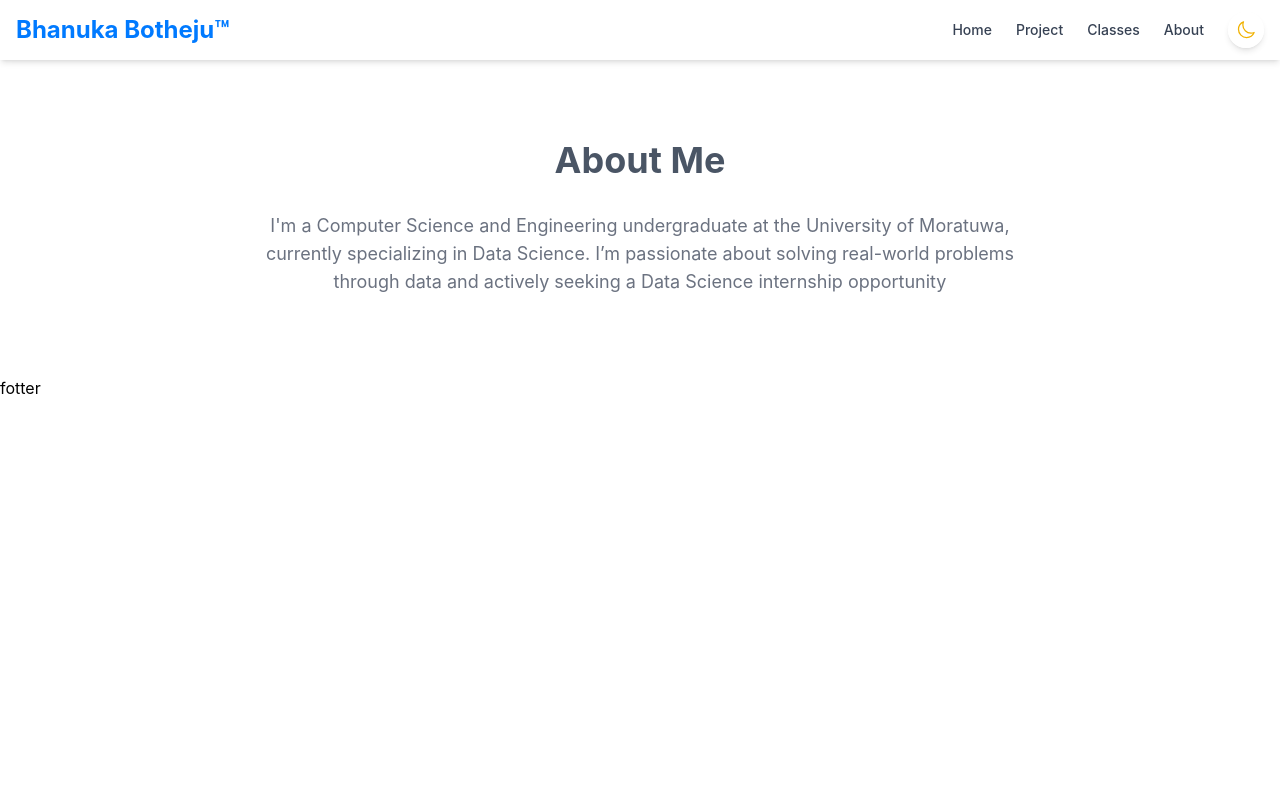
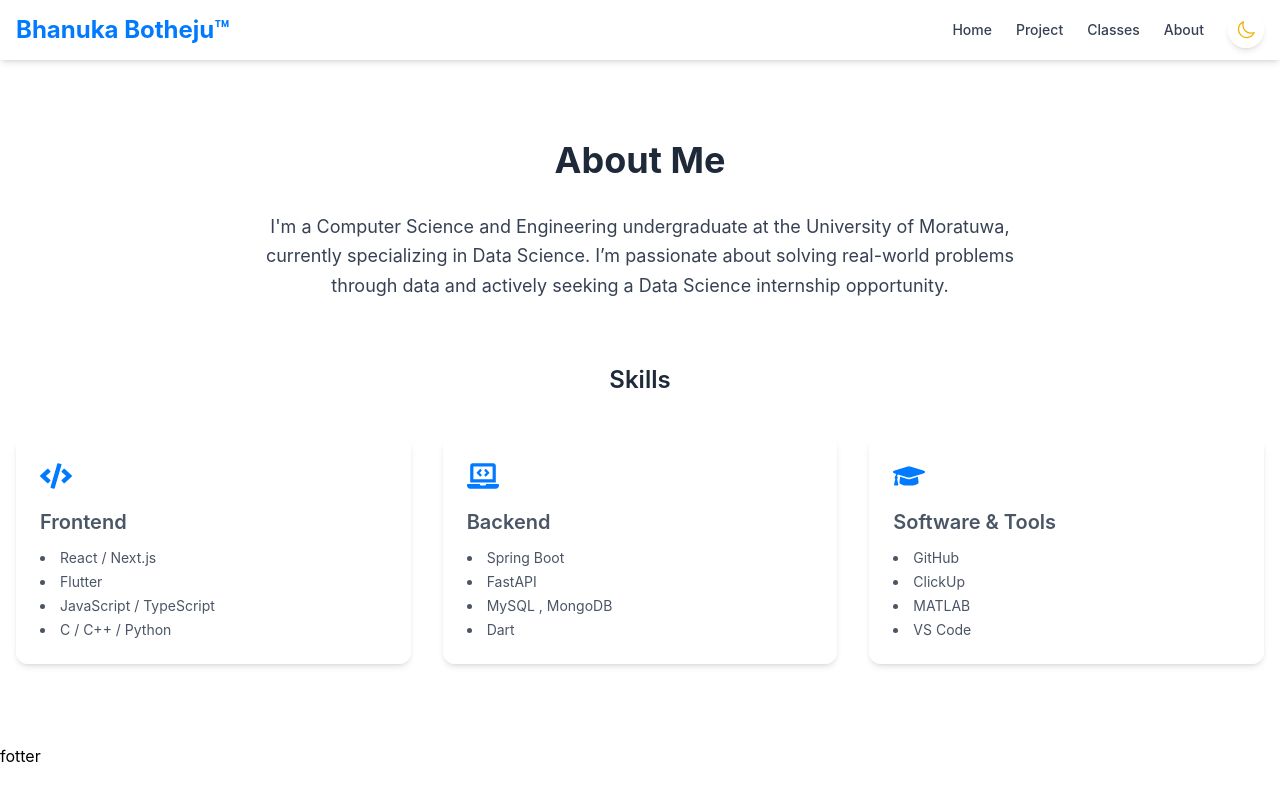
Before and after one commit to Bhanuka-botheju/portfolio_bhanuka, a Next.js app: page /about in a window 1280 px wide. Built offline with nearby package versions, Linux system fonts and the light colour scheme.

Commit message:
After finishing Skill part in About page

```diff
--- a/src/app/about/page.tsx
+++ b/src/app/about/page.tsx
@@ -1,16 +1,69 @@
-import React from 'react'
+'use client';
 
-export default function page() {
+import React from 'react';
+import { FaCapsules, FaCode, FaGraduationCap, FaLaptopCode } from 'react-icons/fa';
+
+export default function AboutPage() {
   return (
-    <div className='container max-w-7xl mx-auto py-20'>
-      <h1 className='text-4xl font-bold mb-8 text-center text-gray-600 dark:text-gray-300'>About Me</h1>
+    <div className="container max-w-7xl mx-auto py-20 text-gray-600 dark:text-gray-300 px-4">
+      {/* Heading */}
+      <h1 className="text-4xl font-bold mb-8 text-center text-gray-800 dark:text-white">
+        About Me
+      </h1>
+
+      {/* Bio */}
       <section>
-        <p className='text-lg text-secondary max-w-3xl mx-auto text-center'>
+        <p className="text-lg max-w-3xl mx-auto text-center text-gray-700 dark:text-gray-300 leading-relaxed">
           I'm a Computer Science and Engineering undergraduate at the University of Moratuwa,
-          currently specializing in Data Science.
-          I’m passionate about solving real-world problems through data and actively seeking a Data Science internship opportunity
+          currently specializing in Data Science. I’m passionate about solving real-world problems through data
+          and actively seeking a Data Science internship opportunity.
         </p>
       </section>
+
+      {/* Skills */}
+      <section className="mt-16">
+        <h2 className="text-2xl font-semibold text-center mb-10 text-gray-800 dark:text-white">
+          Skills
+        </h2>
+
+        <div className="grid grid-cols-1 md:grid-cols-2 lg:grid-cols-3 gap-8">
+          {/* Frontend */}
+          <div className="bg-white/60 dark:bg-dark/40 backdrop-blur-md p-6 rounded-xl shadow-md hover:shadow-lg transition duration-300">
+            <FaCode className="h-8 w-8 text-primary mb-4" />
+            <h3 className="text-xl font-semibold mb-3">Frontend</h3>
+            <ul className="list-disc list-inside space-y-1 text-sm">
+              <li>React / Next.js</li>
+              <li>Flutter</li>
+              <li>JavaScript / TypeScript</li>
+              <li>C / C++ / Python</li>
+            </ul>
+          </div>
+
+          {/* Backend */}
+          <div className="bg-white/60 dark:bg-dark/40 backdrop-blur-md p-6 rounded-xl shadow-md hover:shadow-lg transition duration-300">
+            <FaLaptopCode className="h-8 w-8 text-primary mb-4" />
+            <h3 className="text-xl font-semibold mb-3">Backend</h3>
+            <ul className="list-disc list-inside space-y-1 text-sm">
+              <li>Spring Boot</li>
+              <li>FastAPI</li>
+              <li>MySQL , MongoDB</li>
+              <li>Dart</li>
+            </ul>
+          </div>
+
+          {/* Tools */}
+          <div className="bg-white/60 dark:bg-dark/40 backdrop-blur-md p-6 rounded-xl shadow-md hover:shadow-lg transition duration-300">
+            <FaGraduationCap className="h-8 w-8 text-primary mb-4" />
+            <h3 className="text-xl font-semibold mb-3">Software & Tools</h3>
+            <ul className="list-disc list-inside space-y-1 text-sm">
+              <li>GitHub</li>
+              <li>ClickUp</li>
+              <li>MATLAB</li>
+              <li>VS Code</li>
+            </ul>
+          </div>
+        </div>
+      </section>
     </div>
-  )
+  );
 }
```
